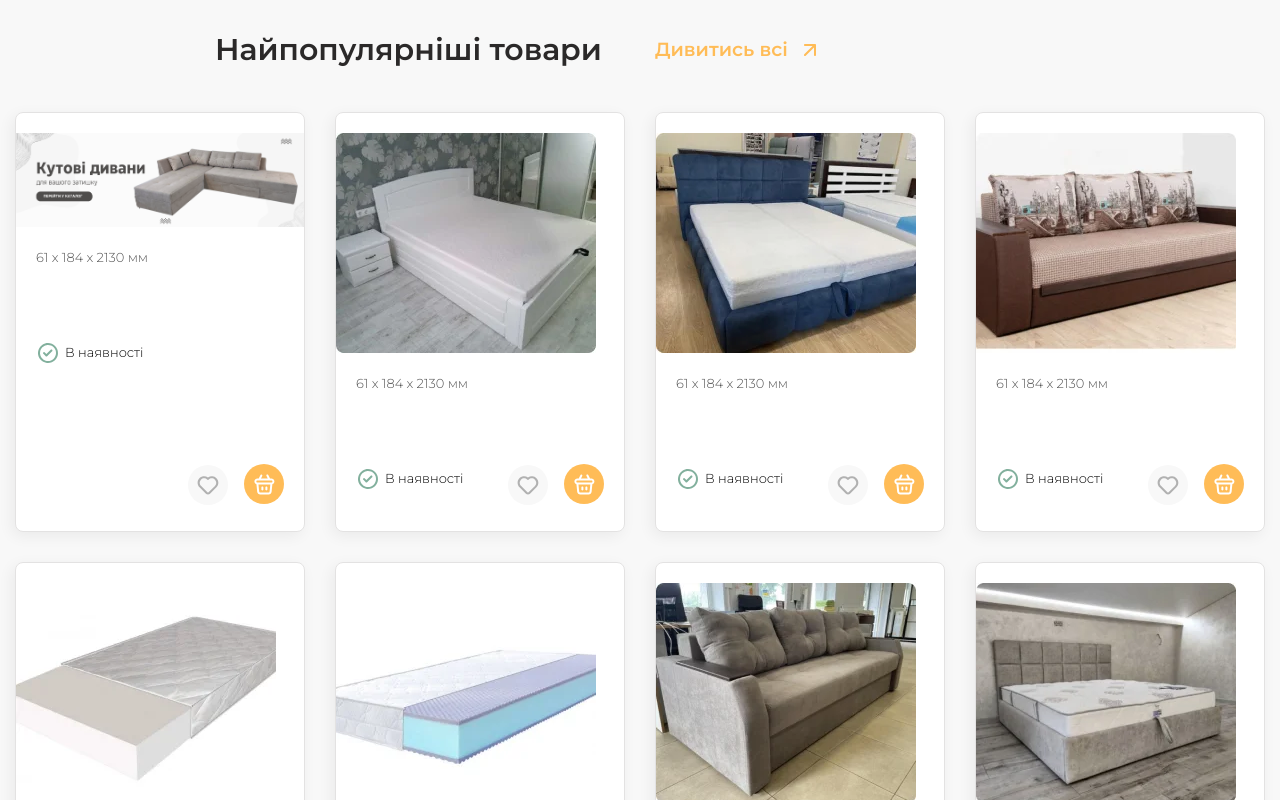
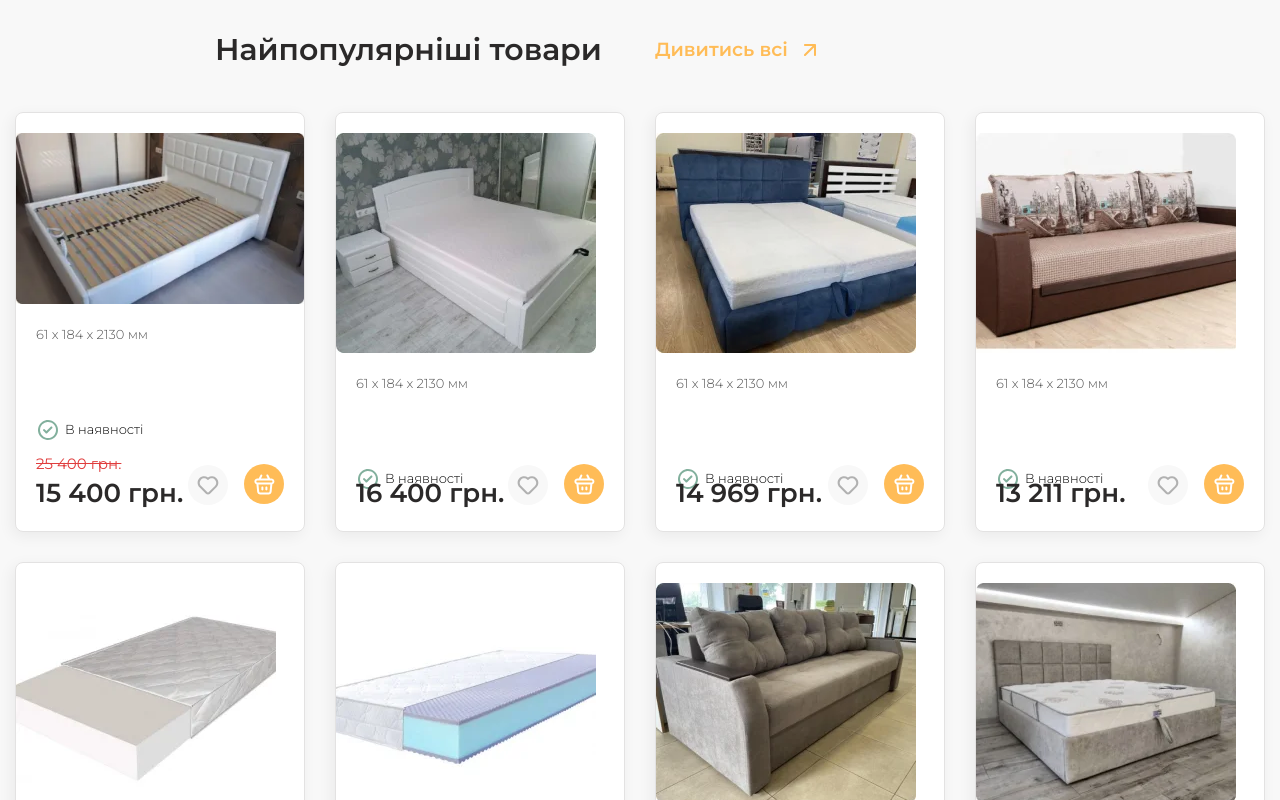
Before and after one commit to Tate-T/krovato-react, a React (Create React App) app: page / in a window 1280 px wide. Shown: the part 1280-2080 px from the top of the page. Built offline with nearby package versions, Linux system fonts and the light colour scheme; the HTML template or start-up script is replaced by a standard one; a web font is replaced by a local one.

Commit message:
some problems fixed

```diff
--- a/src/pages/Main/Products/List/List.jsx
+++ b/src/pages/Main/Products/List/List.jsx
@@ -5,8 +5,6 @@ import style from "../Products.module.scss";
 import { useState, useEffect } from "react";
 
 import products from '../../../../products';
-console.log(products);
-
 
 export const ProductsList = () => {
 
@@ -38,8 +36,8 @@ export const ProductsList = () => {
           mobileTitle={item.title.mobileTitle}
           desktopTitle={item.title.desktopTitle}
           inStock={item.inStock}
-          oldPrice={item.price.oldPrice}
-          currentPrice={item.price.currentPrice}
+          oldPrice={item.oldPrice}
+          currentPrice={item.price}
           onSelect={activeProducts}
         />
       ))}
--- a/src/products.jsx
+++ b/src/products.jsx
@@ -26,7 +26,6 @@ import DesktopBravoSofa2x from "./images/main/desktop/2x/bravo-sofa@2x.webp";
 
 import DesktopMK5Bed1x from "./images/main/desktop/1x/mk5-bed@1x.webp";
 import DesktopMK5Bed2x from "./images/main/desktop/2x/mk5-bed@2x.webp";
-import divan from "./images/hero/divan-1.png";
 
 let products = productsData;
 
@@ -38,7 +37,7 @@ products = productsData.reduce((acc, item) => {
 
         case 'MobileSpartaBed1x':
 
-            item.image.src = `${divan}`;
+            item.image.src = `${MobileSpartaBed1x}`;
 
             break;
 
```
